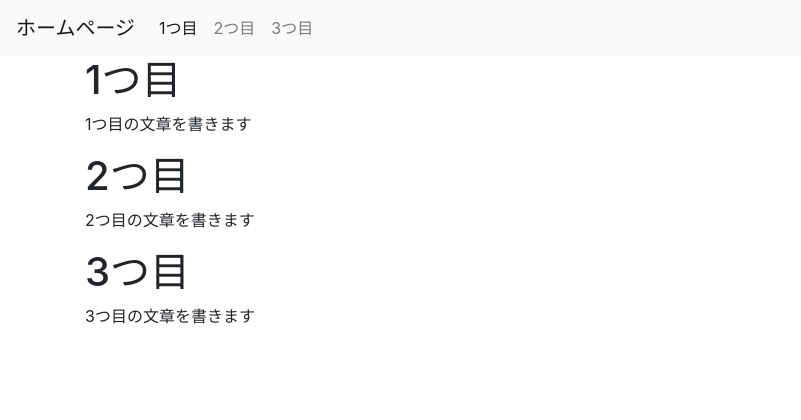
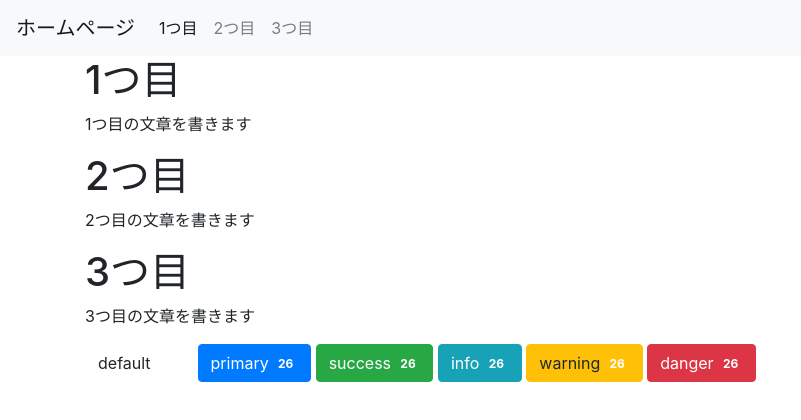
Before and after one commit to honma612/web2-3, a plain HTML site: page index.html in a window 1280 px wide. Shown: the whole page, without its empty margins (0-801 px from the left). Drawn offline with nearby package versions, Linux system fonts and the light colour scheme.

Commit message:
Update index.html

```diff
--- a/index.html
+++ b/index.html
@@ -31,6 +31,12 @@
       <p>2つ目の文章を書きます</p>
       <h1 id="3rd">3つ目</h1>
       <p>3つ目の文章を書きます</p>
+      <button class="btn btn-default" type="button">default <span class="badge">26</span></button>
+<button class="btn btn-primary" type="button">primary <span class="badge">26</span></button>
+<button class="btn btn-success" type="button">success <span class="badge">26</span></button>
+<button class="btn btn-info" type="button">info <span class="badge">26</span></button>
+<button class="btn btn-warning" type="button">warning <span class="badge">26</span></button>
+<button class="btn btn-danger" type="button">danger <span class="badge">26</span></button>
     </section>
     </div>
 
```
